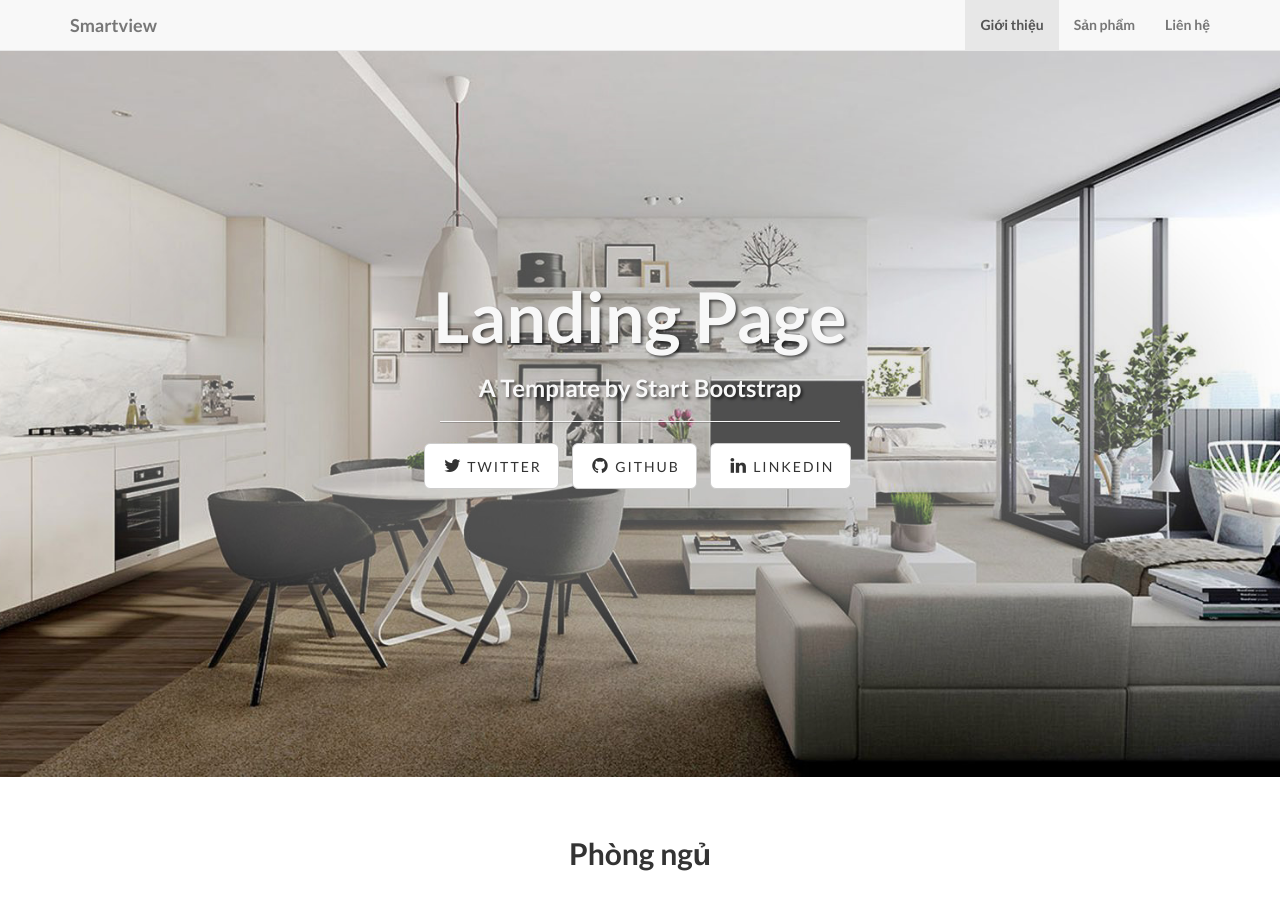
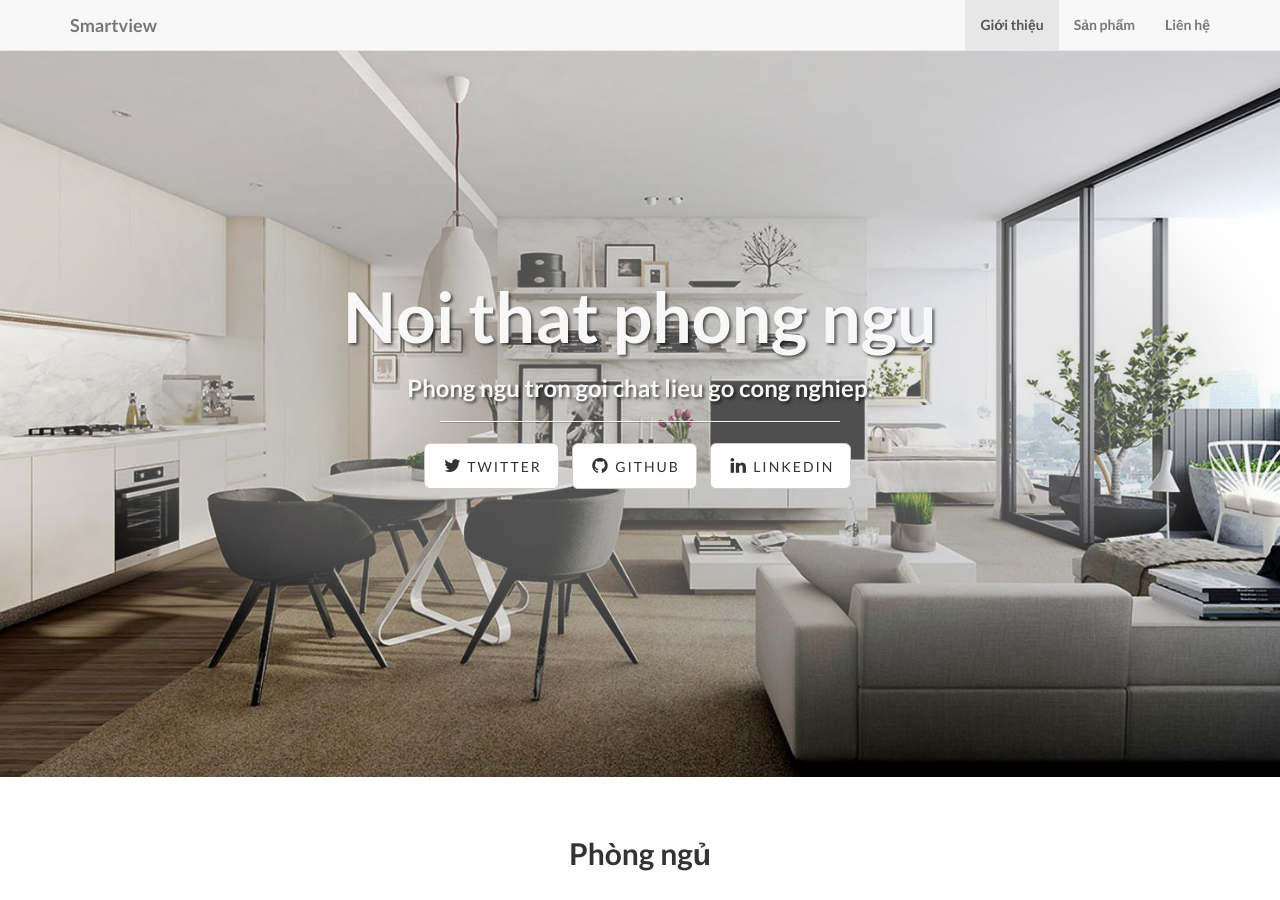
Before and after one commit to haithao/test, a Jekyll site: the page built from index.html, in a window 1280 px wide and 900 px high. Built offline with Jekyll 4.4.1, drawn with Linux system fonts in a browser that asks for light colours; nearby versions of some CDN libraries; library files that are not in the unit come from our copies.

Commit message:
Update index.html

```diff
--- a/index.html
+++ b/index.html
@@ -1,5 +1,5 @@
 ---
 layout: default
-title: Landing Page
-subTitle: A Template by Start Bootstrap
+title: Noi that phong ngu
+subTitle: Phong ngu tron goi chat lieu go cong nghiep.
 ---
```
